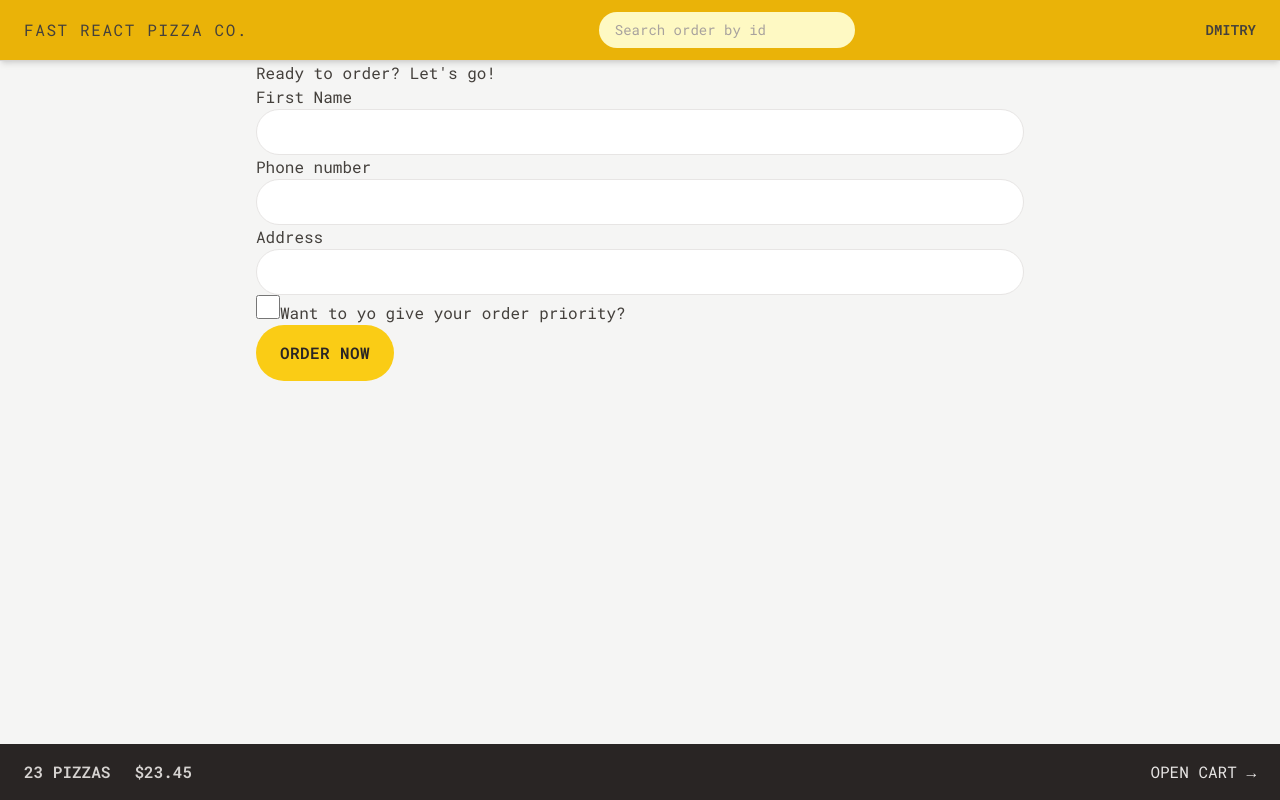
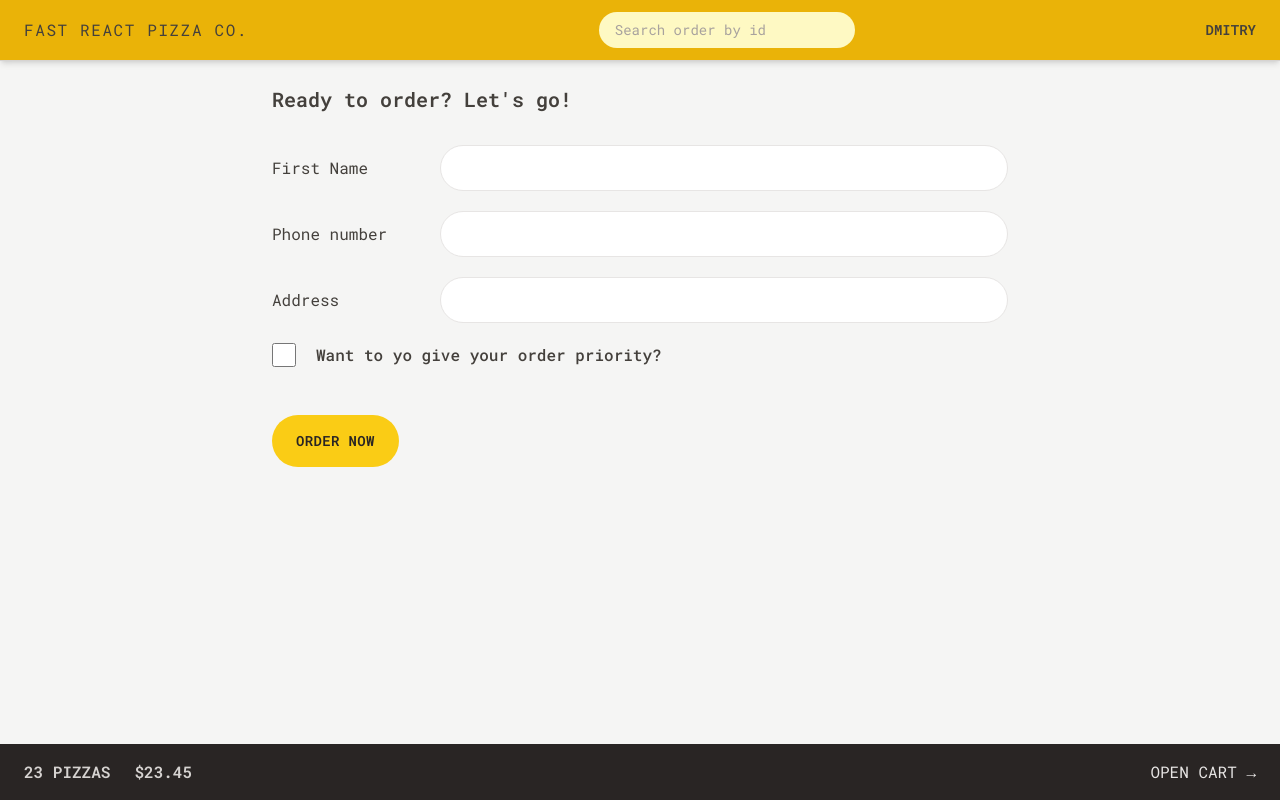
Before and after one commit to DmitryPolyakov1985/pizza, a React (Vite) app: page /order/new in a window 1280 px wide. Built offline with nearby package versions, Linux system fonts and the light colour scheme; the HTML template or start-up script is replaced by a standard one.

Commit message:
finished styling order pages

```diff
--- a/src/features/order/CreateOrder.jsx
+++ b/src/features/order/CreateOrder.jsx
@@ -40,32 +40,40 @@
   const formErrors = useActionData();
 
   return (
-    <div>
-      <h2>Ready to order? Let&apos;s go!</h2>
+    <div className="px-4 py-6">
+      <h2 className="mb-8 text-xl font-semibold">
+        Ready to order? Let&apos;s go!
+      </h2>
 
       {/* <Form method="POST" action="/order/new"> */}
       <Form method="POST">
-        <div>
-          <label>First Name</label>
-          <input className="input" type="text" name="customer" required />
+        <div className="mb-5 flex flex-col gap-2 sm:flex-row sm:items-center">
+          <label className="sm:basis-40">First Name</label>
+          <div className="grow">
+            <input className="input" type="text" name="customer" required />
+          </div>
         </div>
 
-        <div>
-          <label>Phone number</label>
-          <div>
+        <div className="mb-5 flex flex-col gap-2 sm:flex-row sm:items-center">
+          <label className="sm:basis-40">Phone number</label>
+          <div className="grow">
             <input className="input" type="tel" name="phone" required />
+            {formErrors?.phone && (
+              <p className="mt-2 rounded-md bg-red-100 p-2 text-xs text-red-700">
+                {formErrors.phone}
+              </p>
+            )}
           </div>
-          {formErrors?.phone && <p>{formErrors.phone}</p>}
         </div>
 
-        <div>
-          <label>Address</label>
-          <div>
+        <div className="mb-5 flex flex-col gap-2 sm:flex-row sm:items-center">
+          <label className="sm:basis-40">Address</label>
+          <div className="grow">
             <input className="input" type="text" name="address" required />
           </div>
         </div>
 
-        <div>
+        <div className="mb-12 flex items-center gap-5">
           <input
             className="h-6 w-6 accent-yellow-400 focus:outline-none focus:ring focus:ring-yellow-400 focus:ring-offset-2"
             type="checkbox"
@@ -74,12 +82,14 @@
             // value={withPriority}
             // onChange={(e) => setWithPriority(e.target.checked)}
           />
-          <label htmlFor="priority">Want to yo give your order priority?</label>
+          <label htmlFor="priority" className="font-medium">
+            Want to yo give your order priority?
+          </label>
         </div>
 
         <div>
           <input type="hidden" name="cart" value={JSON.stringify(cart)} />
-          <Button type='primary' disabled={isSubmitting}>
+          <Button type="primary" disabled={isSubmitting}>
             {isSubmitting ? "Placing order... " : "Order now"}
           </Button>
         </div>
--- a/src/features/order/Order.jsx
+++ b/src/features/order/Order.jsx
@@ -7,6 +7,7 @@
   formatCurrency,
   formatDate,
 } from "../../utils/helpers";
+import OrderItem from "./OrderItem";
 
 // const order = {
 //   id: "ABCDEF",
@@ -58,29 +59,51 @@
   const deliveryIn = calcMinutesLeft(estimatedDelivery);
 
   return (
-    <div>
-      <div>
-        <h2>Status</h2>
+    <div className="space-y-8 px-4 py-6">
+      <div className="flex flex-wrap items-center justify-between gap-2">
+        <h2 className="text-lg font-semibold">Order #${id} status</h2>
 
-        <div>
-          {priority && <span>Priority</span>}
-          <span>{status} order</span>
+        <div className="space-x-2">
+          {priority && (
+            <span className="rounded-full bg-red-500 px-3 py-1 text-sm font-semibold uppercase tracking-wide text-red-50">
+              Priority
+            </span>
+          )}
+          <span className="rounded-full bg-green-500 px-3 py-1 text-sm font-semibold uppercase tracking-wide text-green-50">
+            {status} order
+          </span>
         </div>
       </div>
 
-      <div>
-        <p>
+      <div className="flex flex-wrap items-center justify-between gap-2 bg-stone-200 px-6 py-5">
+        <p className="font-medium">
           {deliveryIn >= 0
             ? `Only ${calcMinutesLeft(estimatedDelivery)} minutes left 😃`
             : "Order should have arrived"}
         </p>
-        <p>(Estimated delivery: {formatDate(estimatedDelivery)})</p>
+        <p className="font-sm text-stone-500">
+          (Estimated delivery: {formatDate(estimatedDelivery)})
+        </p>
       </div>
 
-      <div>
-        <p>Price pizza: {formatCurrency(orderPrice)}</p>
-        {priority && <p>Price priority: {formatCurrency(priorityPrice)}</p>}
-        <p>To pay on delivery: {formatCurrency(orderPrice + priorityPrice)}</p>
+      <ul className="divide-y divide-stone-200 border-b border-t">
+        {cart.map((item) => (
+          <OrderItem item={item} key={item.id} />
+        ))}
+      </ul>
+
+      <div className="space-y-2 bg-stone-200 px-6 py-5">
+        <p className="text-sm font-medium text-stone-600">
+          Price pizza: {formatCurrency(orderPrice)}
+        </p>
+        {priority && (
+          <p className="text-sm font-medium text-stone-600">
+            Price priority: {formatCurrency(priorityPrice)}
+          </p>
+        )}
+        <p className="font-bold">
+          To pay on delivery: {formatCurrency(orderPrice + priorityPrice)}
+        </p>
       </div>
     </div>
   );
--- a/src/features/order/OrderItem.jsx
+++ b/src/features/order/OrderItem.jsx
@@ -1,13 +1,15 @@
+import { formatCurrency } from "../../utils/helpers";
+
 function OrderItem({ item, isLoadingIngredients, ingredients }) {
   const { quantity, name, totalPrice } = item;
 
   return (
-    <li>
-      <div>
+    <li className="py-3">
+      <div className="flex items-center justify-between gap-4 text-sm">
         <p>
-          <span>{quantity}&times;</span> {name}
+          <span className="font-bold">{quantity}&times;</span> {name}
         </p>
-        <p>{formatCurrency(totalPrice)}</p>
+        <p className="font-bold">{formatCurrency(totalPrice)}</p>
       </div>
     </li>
   );
--- a/src/ui/Button.jsx
+++ b/src/ui/Button.jsx
@@ -2,13 +2,13 @@
 
 function Button({ children, disabled, to, type }) {
   const base =
-    "inline-block rounded-full bg-yellow-400 font-semibold uppercase tracking-wide text-stone-800 transition-colors duration-300 hover:bg-yellow-300 focus:bg-yellow-300 focus:outline-none focus:ring focus:ring-yellow-300 focus:ring-offset-1 disabled:cursor-not-allowed";
+    "inline-block text-sm rounded-full bg-yellow-400 font-semibold uppercase tracking-wide text-stone-800 transition-colors duration-300 hover:bg-yellow-300 focus:bg-yellow-300 focus:outline-none focus:ring focus:ring-yellow-300 focus:ring-offset-1 disabled:cursor-not-allowed";
 
   const styles = {
     primary: base + " md:px-6 md:py-4 px-4 py-3",
     small: base + " py-2 px-4 md:px-5 md:py-2.5 text-xs",
     secondary:
-      "inline-block rounded-full border-2 border-stone-300 font-semibold uppercase tracking-wide text-stone-400 transition-colors duration-300 hover:bg-stone-300 focus:bg-stone-300 focus:outline-none focus:ring focus:ring-stone-200 focus:ring-offset-1 hover:text-stone-800 focus:text-stone-800 disabled:cursor-not-allowed md:px-6 md:py-3.5 px-4 py-2.5",
+      "inline-block text-sm rounded-full border-2 border-stone-300 font-semibold uppercase tracking-wide text-stone-400 transition-colors duration-300 hover:bg-stone-300 focus:bg-stone-300 focus:outline-none focus:ring focus:ring-stone-200 focus:ring-offset-1 hover:text-stone-800 focus:text-stone-800 disabled:cursor-not-allowed md:px-6 md:py-3.5 px-4 py-2.5",
   };
 
   if (to) {
```
